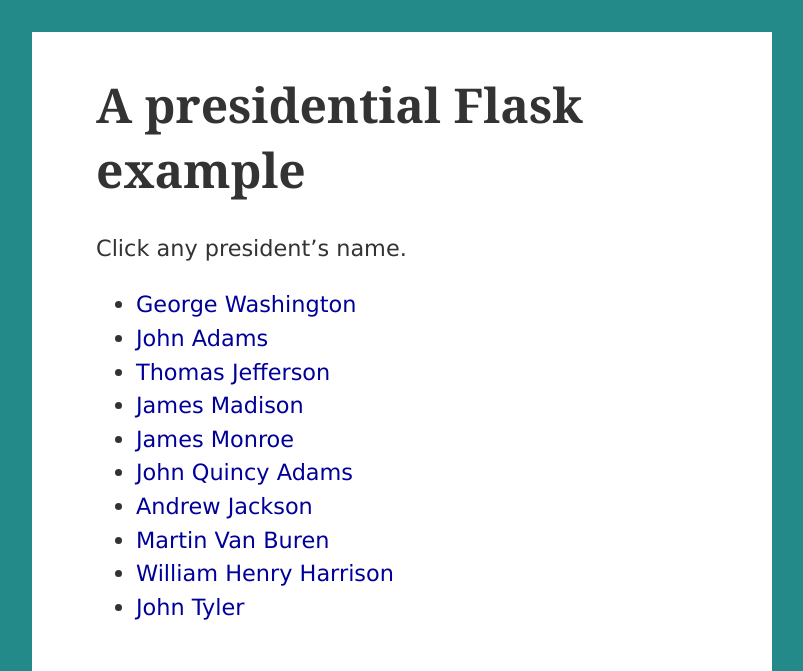
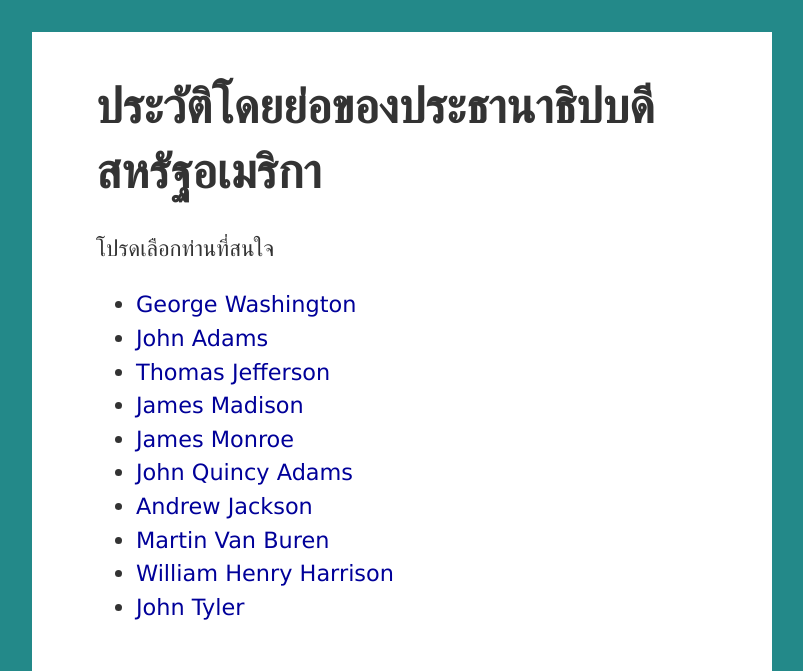
Before and after one commit to NUMNIMx/Flask-Web, a Flask app: page / in a window 1280 px wide. Shown: the top 671 px of the page, without its empty margins (238-1041 px from the left). Run offline with Flask 3, Linux system fonts and the light colour scheme.

Commit message:
update index page

```diff
--- a/templates/index.html
+++ b/templates/index.html
@@ -2,14 +2,9 @@
 
 {% block content %}
 
-<h1>A presidential Flask example</h1>
+<h1>ประวัติโดยย่อของประธานาธิปบดีสหรัฐอเมริกา</h1>
 
-<p>Click any president’s name.</p>
-
-<!-- pairs is a list that must be sent here by a route function
-
-     The list will contain 45 pairs: a presidency number, and a
-     president's name -->
+<p>โปรดเลือกท่านที่สนใจ</p>
 
     <ul>
     {% for pair in pairs %}
```
